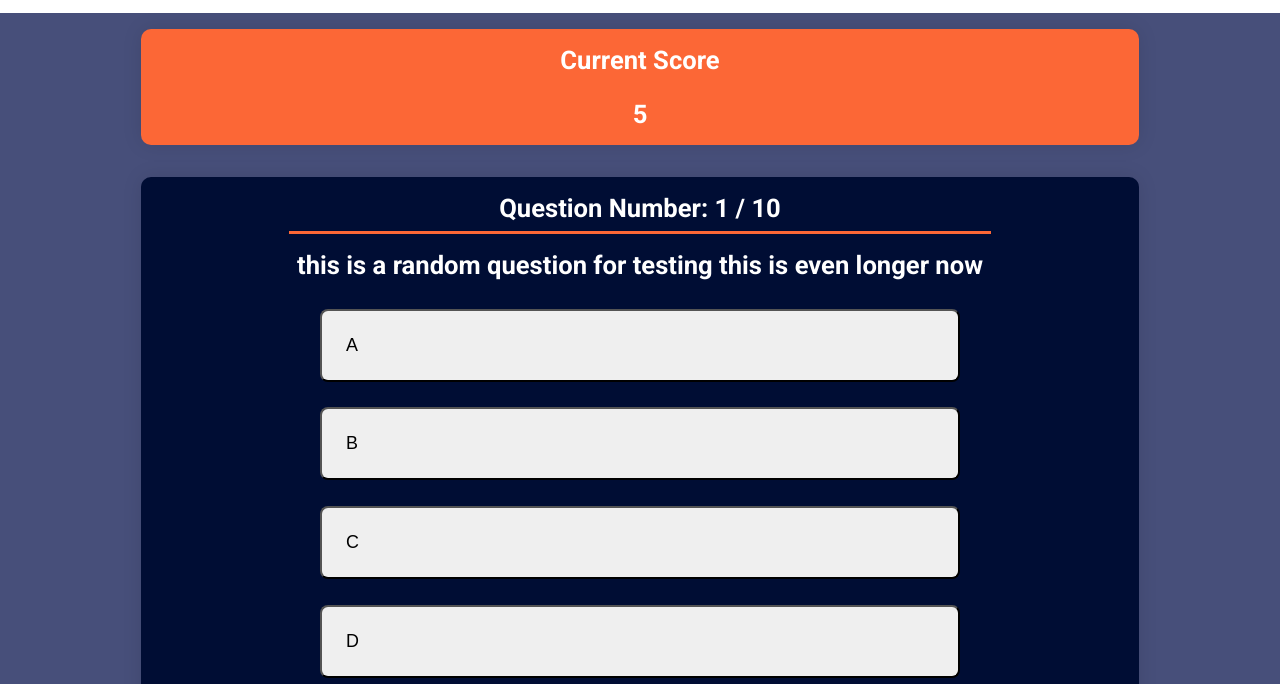
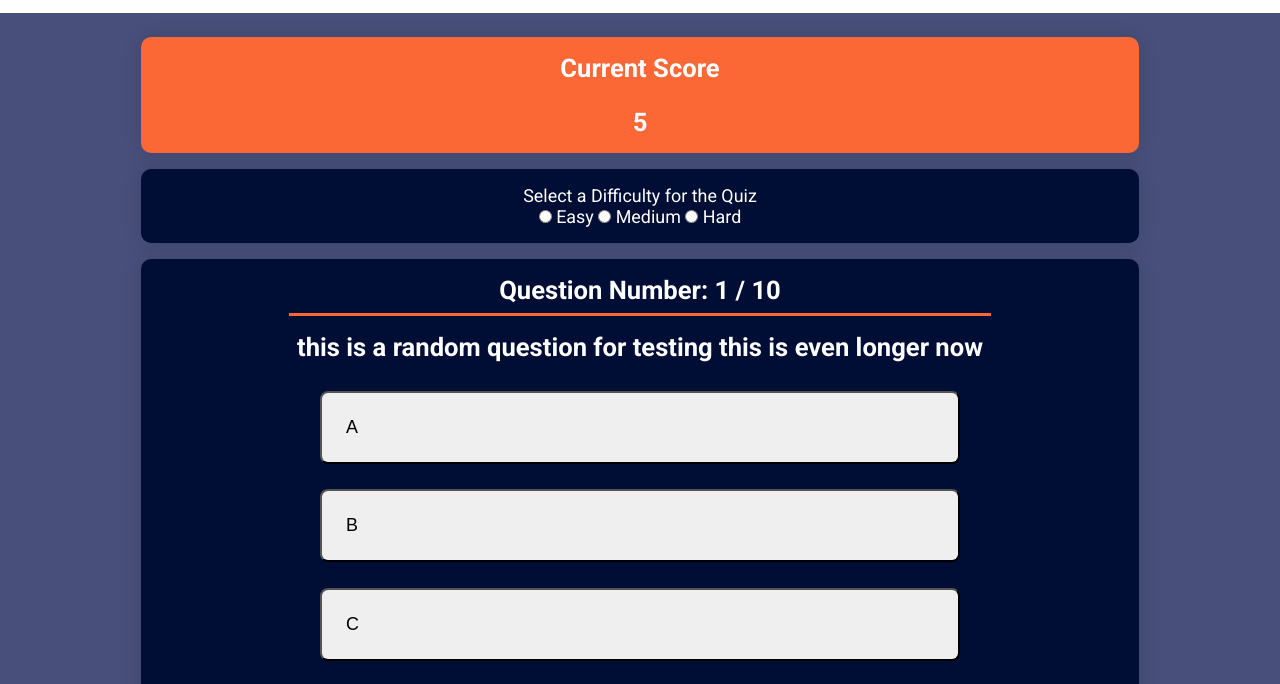
Before and after one commit to janpetallo/seng513-quiz-app, a plain HTML site: page quiz.html in a window 1280 px wide. Shown: the part 72-756 px from the top of the page. Drawn offline with Linux system fonts and the light colour scheme; no server answers.

Commit message:
added difficulty selection

```diff
--- a/quiz.css
+++ b/quiz.css
@@ -48,6 +48,8 @@ button {
     border-radius: 10px;
     box-shadow: 0 0 20px rgba(0, 0, 0, 0.1);
     background-color: var(--secondary-bg-clr);
+
+    margin: 0.5rem;
 }
 
 .score-container {
@@ -60,7 +62,6 @@ button {
     justify-content: center;
     align-items: center;
     flex-direction: column;
-    margin: 2rem;
 }
 
 /*.question-container{*/
@@ -126,3 +127,9 @@ button {
     flex-direction: row;
     justify-content: space-around;
 }
+
+.difficulty-container {
+    padding: 1rem;
+    text-align: center;
+    box-sizing: border-box; /* to include the padding in dimensions */
+}
--- a/quiz.html
+++ b/quiz.html
@@ -25,6 +25,25 @@
             <div class="general-container score-container">
                 <h2> Current Score </h2>
                 <h2>5</h2>
+            </div>
+
+            <div class="general-container difficulty-container">
+                <p>Select a Difficulty for the Quiz</p>
+
+                <!-- name is the group for the buttons, value is what is returned on selection  -->
+
+                <!-- Easy selection -->
+                <input type="radio" id="easy-radio" name="difficulty" value="easy">
+                <label for="easy-radio">Easy</label>
+
+                <!-- Medium selection -->
+                <input type="radio" id="medium-radio" name="difficulty" value="medium">
+                <label for="medium-radio">Medium</label>
+
+                <!-- Hard selection -->
+                <input type="radio" id="hard-radio" name="difficulty" value="hard">
+                <label for="hard-radio">Hard</label>
+
             </div>
 
             <div class="general-container quiz-container">
--- a/quiz_javascript.js
+++ b/quiz_javascript.js
@@ -2,6 +2,7 @@ class Quiz {
     constructor(){
         this.score = 0;
         this.questionCounter = 1;
+        this.difficulty = 'easy';
     };
 
     quizStart() {
@@ -22,6 +23,9 @@ class Quiz {
         return "Question Number: " + this.questionCounter.toString() + " / 10";
     };
 
+    setDifficulty(difficulty){
+        this.difficulty = difficulty;
+    }
 }
 
 class Question{
@@ -102,3 +106,15 @@ document.addEventListener("DOMContentLoaded", function() {
         questionNumberField.textContent = quiz.getQuestionNumber();
     });
 });
+
+
+// Getting difficulty
+// Retrieve the radio buttons group difficulty
+let radioButtons = document.getElementsByName('difficulty');
+
+// Add event listener to each radio button
+radioButtons.forEach(function(radioButton) {
+    radioButton.addEventListener('change', function() {
+        quiz.setDifficulty(radioButton.value);
+    });
+});
```
